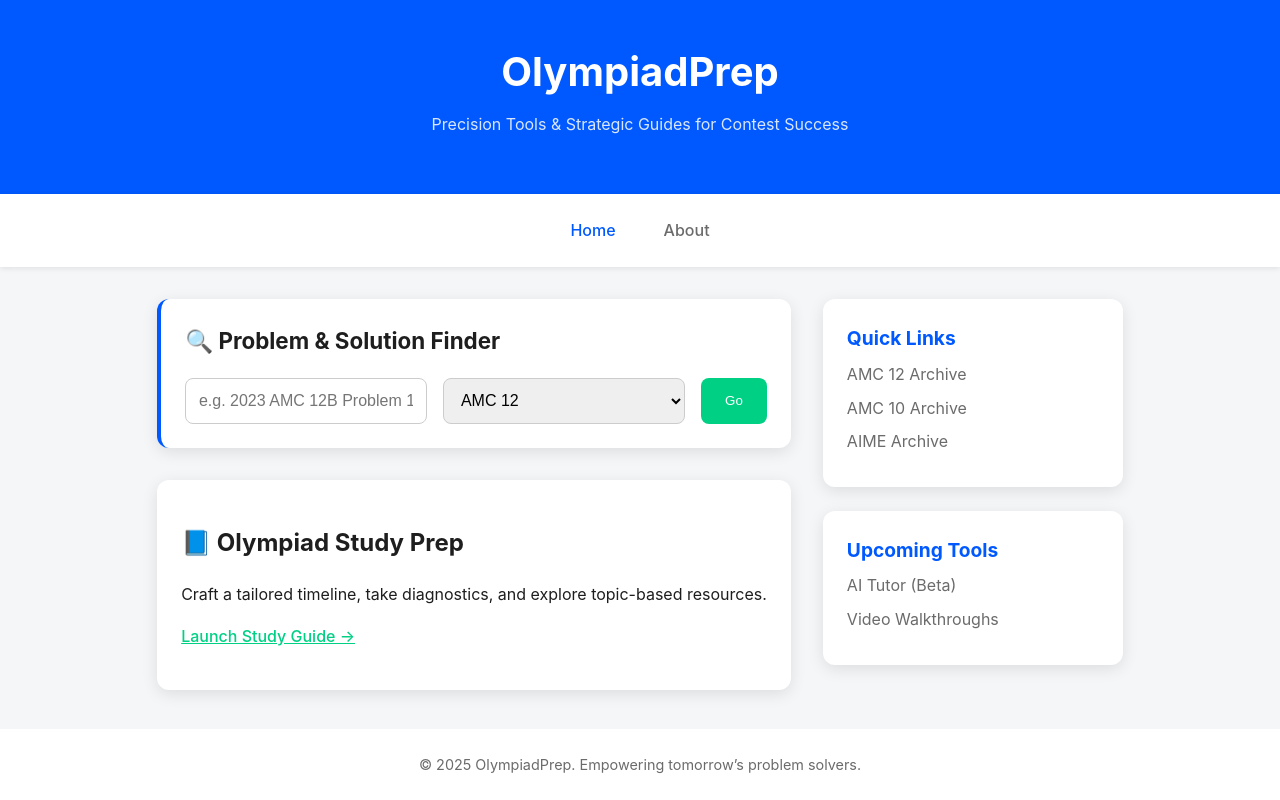
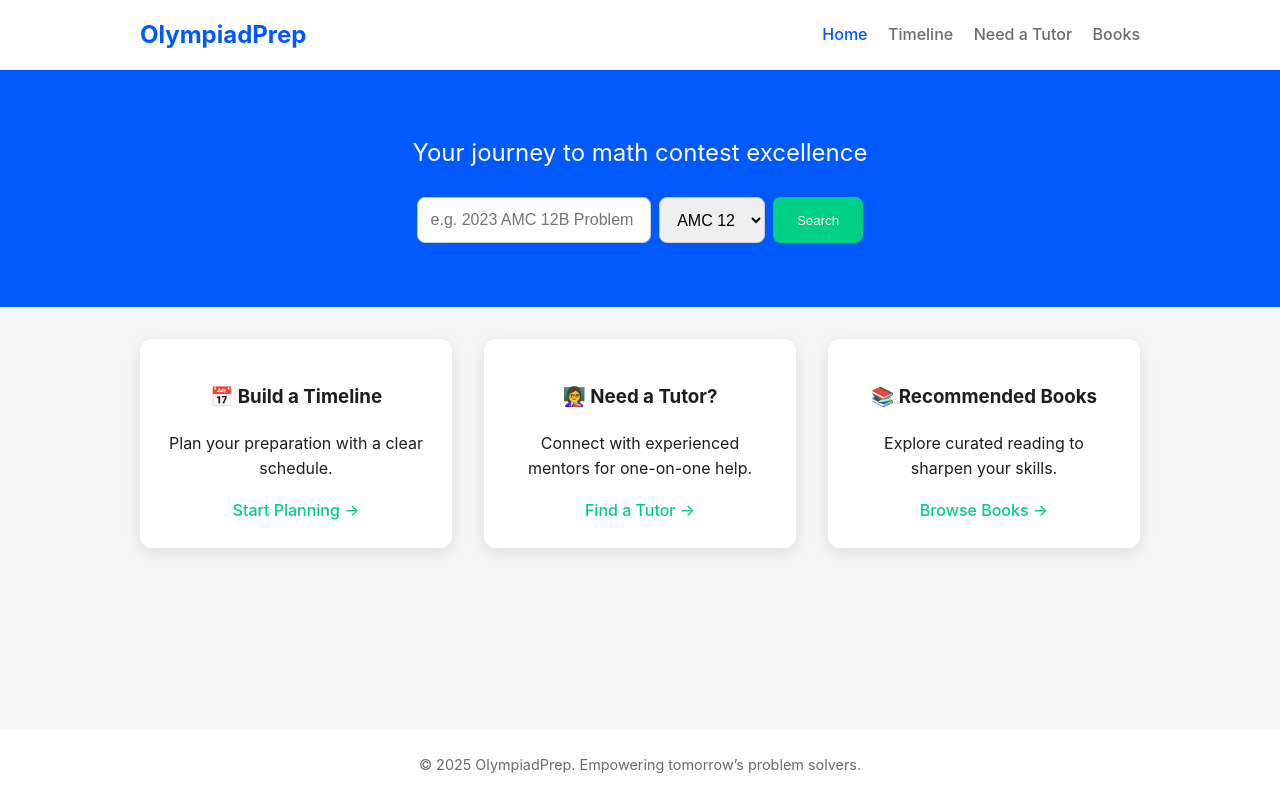
Before and after one commit to thjjjjjjjjjhhy/olympiad, a plain HTML site: page index.html in a window 1280 px wide. Drawn offline with Linux system fonts and the light colour scheme.

Commit message:
Revamp homepage layout and add feature pages

```diff
--- a/index.html
+++ b/index.html
@@ -4,208 +4,53 @@
   <meta charset="UTF-8" />
   <meta name="viewport" content="width=device-width, initial-scale=1" />
   <title>OlympiadPrep - Home</title>
-  <style>
-    :root {
-      --bg: #f4f6f8;
-      --primary: #0059ff;
-      --primary-dark: #0047c3;
-      --accent: #00d084;
-      --text: #1e1e1e;
-      --muted: #6b6b6b;
-      --card-bg: #ffffff;
-      --shadow: rgba(0, 0, 0, 0.1);
-    }
-    * { box-sizing: border-box; }
-    body {
-      margin: 0;
-      font-family: 'Inter', sans-serif;
-      background: var(--bg);
-      color: var(--text);
-      display: flex;
-      flex-direction: column;
-      min-height: 100vh;
-      line-height: 1.6;
-    }
-    header {
-      background: var(--primary);
-      color: white;
-      padding: 2.5rem 1rem;
-      text-align: center;
-      box-shadow: 0 2px 8px var(--shadow);
-    }
-    header h1 { font-size: 2.5rem; margin: 0; }
-    header p { margin-top: 0.5rem; color: rgba(255,255,255,0.85); }
-    nav {
-      background: var(--card-bg);
-      display: flex;
-      justify-content: center;
-      gap: 2rem;
-      padding: 1rem;
-      box-shadow: 0 1px 6px var(--shadow);
-      position: sticky;
-      top: 0;
-      z-index: 10;
-    }
-    nav a {
-      text-decoration: none;
-      color: var(--muted);
-      font-weight: 500;
-      position: relative;
-      padding: 0.5rem;
-    }
-    nav a:hover, nav a.active {
-      color: var(--primary);
-    }
-    main {
-      flex: 1;
-      display: grid;
-      grid-template-columns: 1fr 300px;
-      gap: 2rem;
-      max-width: 1200px;
-      margin: 2rem auto;
-      padding: 0 1rem;
-    }
-    .content {
-      display: flex;
-      flex-direction: column;
-      gap: 2rem;
-    }
-    .card {
-      background: var(--card-bg);
-      border-radius: 12px;
-      padding: 1.5rem;
-      box-shadow: 0 4px 16px var(--shadow);
-      transition: transform 0.2s, box-shadow 0.2s;
-    }
-    .card:hover {
-      transform: translateY(-4px);
-      box-shadow: 0 8px 24px var(--shadow);
-    }
-    .lookup-card {
-      position: relative;
-      border-left: 4px solid var(--primary);
-    }
-    .lookup-card h2 {
-      display: flex;
-      align-items: center;
-      gap: 0.5rem;
-      font-size: 1.4rem;
-      margin-top: 0;
-    }
-    .lookup-form {
-      display: flex;
-      gap: 1rem;
-      margin-top: 1rem;
-      flex-wrap: wrap;
-    }
-    .lookup-form input,
-    .lookup-form select {
-      flex: 1;
-      min-width: 150px;
-      padding: 0.8rem;
-      border: 1px solid #ccc;
-      border-radius: 8px;
-      font-size: 1rem;
-    }
-    .lookup-form button {
-      background: var(--accent);
-      border: none;
-      color: white;
-      padding: 0.8rem 1.5rem;
-      border-radius: 8px;
-      cursor: pointer;
-      transition: background 0.2s;
-    }
-    .lookup-form button:hover {
-      background: #00b36a;
-    }
-    .sidebar {
-      display: flex;
-      flex-direction: column;
-      gap: 1.5rem;
-    }
-    .sidebar h3 {
-      margin: 0 0 0.5rem;
-      font-size: 1.2rem;
-      color: var(--primary);
-    }
-    .sidebar ul {
-      list-style: none;
-      margin: 0;
-      padding: 0;
-    }
-    .sidebar li {
-      margin: 0.5rem 0;
-    }
-    .sidebar a {
-      color: var(--muted);
-      text-decoration: none;
-      transition: color 0.2s;
-    }
-    .sidebar a:hover {
-      color: var(--primary);
-    }
-    footer {
-      text-align: center;
-      padding: 1.5rem;
-      font-size: 0.9rem;
-      color: var(--muted);
-      background: var(--card-bg);
-    }
-    @media(max-width: 900px) {
-      main { grid-template-columns: 1fr; }
-    }
-  </style>
+  <link rel="stylesheet" href="styles.css">
 </head>
 <body>
-  <header>
-    <h1>OlympiadPrep</h1>
-    <p>Precision Tools & Strategic Guides for Contest Success</p>
+  <header class="site-header">
+    <div class="container">
+      <h1 class="logo">OlympiadPrep</h1>
+      <nav class="site-nav">
+        <a href="index.html" class="active">Home</a>
+        <a href="timeline.html">Timeline</a>
+        <a href="tutor.html">Need a Tutor</a>
+        <a href="books.html">Books</a>
+      </nav>
+    </div>
   </header>
-  <nav>
-    <a href="#" class="active">Home</a>
-    <a href="#about">About</a>
-  </nav>
-  <main>
-    <div class="content">
-      <div class="card lookup-card">
-        <h2>🔍 Problem & Solution Finder</h2>
+  <section class="hero">
+    <div class="container">
+      <h2>Your journey to math contest excellence</h2>
       <form class="lookup-form" onsubmit="handleSearch(event)">
         <input type="text" id="lookup-query" placeholder="e.g. 2023 AMC 12B Problem 14" required>
         <select id="lookup-subject">
-            <option value="amc12">AMC 12</option>
-            <option value="amc10">AMC 10</option>
+          <option value="amc12">AMC 12</option>
+          <option value="amc10">AMC 10</option>
           <option value="aime">AIME</option>
         </select>
-          <button type="submit">Go</button>
+        <button type="submit">Search</button>
       </form>
     </div>
+  </section>
+  <main class="features container">
     <div class="card">
-        <h2>📘 Olympiad Study Prep</h2>
-        <p>Craft a tailored timeline, take diagnostics, and explore topic-based resources.</p>
-        <p><a href="studyguide.html" style="color: var(--accent); font-weight: 500;">Launch Study Guide →</a></p>
-      </div>
-    </div>
-    <aside class="sidebar">
-      <div class="card">
-        <h3>Quick Links</h3>
-        <ul>
-          <li><a href="amc12.html">AMC 12 Archive</a></li>
-          <li><a href="amc10.html">AMC 10 Archive</a></li>
-          <li><a href="aime.html">AIME Archive</a></li>
-        </ul>
+      <h3>📅 Build a Timeline</h3>
+      <p>Plan your preparation with a clear schedule.</p>
+      <a href="timeline.html">Start Planning →</a>
     </div>
     <div class="card">
-        <h3>Upcoming Tools</h3>
-        <ul>
-          <li><a href="#">AI Tutor (Beta)</a></li>
-          <li><a href="#">Video Walkthroughs</a></li>
-        </ul>
+      <h3>👩‍🏫 Need a Tutor?</h3>
+      <p>Connect with experienced mentors for one-on-one help.</p>
+      <a href="tutor.html">Find a Tutor →</a>
     </div>
-    </aside>
+    <div class="card">
+      <h3>📚 Recommended Books</h3>
+      <p>Explore curated reading to sharpen your skills.</p>
+      <a href="books.html">Browse Books →</a>
+    </div>
   </main>
   <footer>
-    © 2025 OlympiadPrep. Empowering tomorrow’s problem solvers.
+    © 2025 OlympiadPrep. Empowering tomorrow’s problem solvers.
   </footer>
   <script>
     function handleSearch(event) {
--- /dev/null
+++ b/styles.css
@@ -0,0 +1,127 @@
+:root {
+  --bg: #f4f6f8;
+  --primary: #0059ff;
+  --accent: #00d084;
+  --text: #1e1e1e;
+  --muted: #6b6b6b;
+  --card-bg: #ffffff;
+  --shadow: rgba(0, 0, 0, 0.1);
+}
+* { box-sizing: border-box; }
+body {
+  margin: 0;
+  font-family: 'Inter', sans-serif;
+  background: var(--bg);
+  color: var(--text);
+  line-height: 1.6;
+  display: flex;
+  flex-direction: column;
+  min-height: 100vh;
+}
+.container {
+  max-width: 1000px;
+  margin: 0 auto;
+  padding: 0 1rem;
+}
+.site-header {
+  background: var(--card-bg);
+  box-shadow: 0 1px 6px var(--shadow);
+}
+.site-header .container {
+  display: flex;
+  align-items: center;
+  justify-content: space-between;
+  padding: 1rem 0;
+}
+.logo {
+  margin: 0;
+  font-size: 1.5rem;
+  color: var(--primary);
+}
+.site-nav a {
+  margin-left: 1rem;
+  text-decoration: none;
+  color: var(--muted);
+  font-weight: 500;
+}
+.site-nav a:hover, .site-nav a.active {
+  color: var(--primary);
+}
+.hero {
+  text-align: center;
+  padding: 4rem 1rem;
+  background: var(--primary);
+  color: white;
+}
+.hero h2 {
+  margin-top: 0;
+  font-weight: 400;
+}
+.lookup-form {
+  margin-top: 1.5rem;
+  display: flex;
+  gap: 0.5rem;
+  flex-wrap: wrap;
+  justify-content: center;
+}
+.lookup-form input,
+.lookup-form select {
+  padding: 0.8rem;
+  border: 1px solid #ccc;
+  border-radius: 8px;
+  font-size: 1rem;
+}
+.lookup-form button {
+  background: var(--accent);
+  border: none;
+  color: white;
+  padding: 0.8rem 1.5rem;
+  border-radius: 8px;
+  cursor: pointer;
+  transition: background 0.2s;
+}
+.lookup-form button:hover {
+  background: #00b36a;
+}
+.features {
+  display: grid;
+  grid-template-columns: repeat(auto-fit, minmax(250px, 1fr));
+  gap: 2rem;
+  padding: 3rem 0;
+}
+.card {
+  background: var(--card-bg);
+  padding: 1.5rem;
+  border-radius: 12px;
+  box-shadow: 0 4px 16px var(--shadow);
+  transition: transform 0.2s, box-shadow 0.2s;
+  text-align: center;
+}
+.card:hover {
+  transform: translateY(-4px);
+  box-shadow: 0 8px 24px var(--shadow);
+}
+.card a {
+  color: var(--accent);
+  font-weight: 500;
+  text-decoration: none;
+}
+main.container {
+  padding: 2rem 0;
+}
+.book-list {
+  list-style: disc;
+  margin-left: 1.5rem;
+}
+footer {
+  text-align: center;
+  padding: 1.5rem;
+  font-size: 0.9rem;
+  color: var(--muted);
+  margin-top: auto;
+  background: var(--card-bg);
+}
+@media (max-width: 600px) {
+  .lookup-form { flex-direction: column; }
+  .site-nav a { margin-left: 0.5rem; }
+}
```
Also changed, not shown: books.html (added, +34 -0 lines), timeline.html (added, +29 -0 lines), tutor.html (added, +29 -0 lines). Lines whose indentation alone changed are shown as unchanged.
